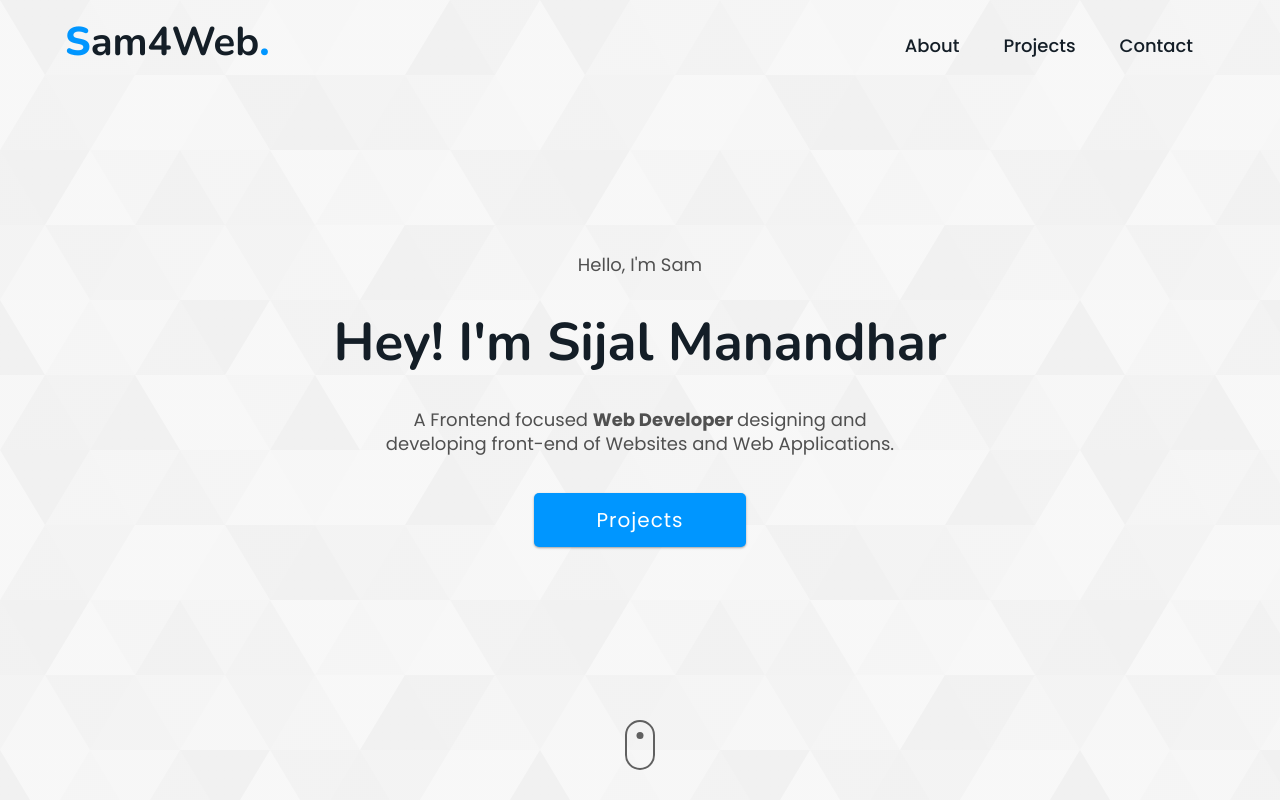
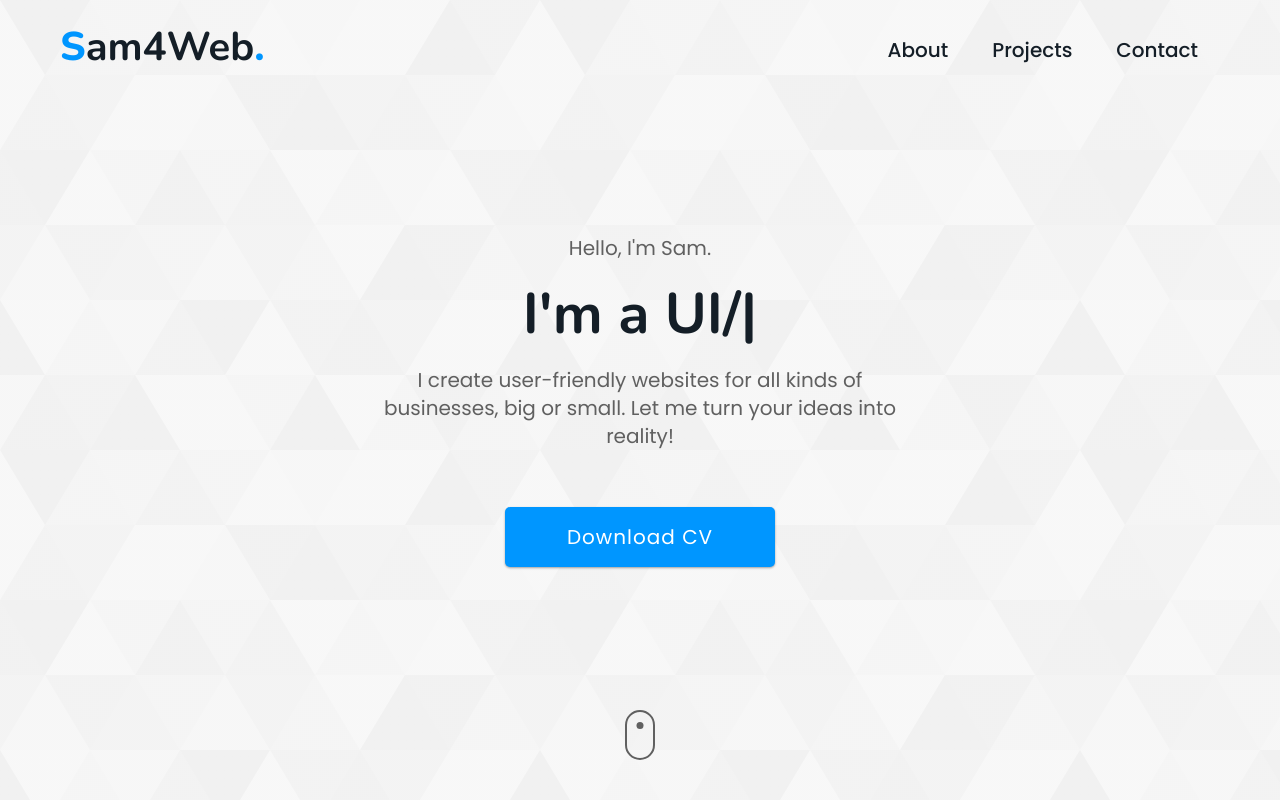
Before and after one commit to sam4web/personal-portfolio, a React (Vite) app: page / in a window 1280 px wide. Shown: the top 800 px of the page. Built offline with nearby package versions, Linux system fonts and the light colour scheme.

Commit message:
code update: > button className changed to "btn" > hero title text changed to animation > download cv button on hero section > hero & header section styles updated > navlinks imported from constant file

```diff
--- a/package.json
+++ b/package.json
@@ -12,6 +12,7 @@
   "dependencies": {
     "react": "^18.2.0",
     "react-dom": "^18.2.0",
+    "react-type-animation": "^3.2.0",
     "sass": "^1.69.4"
   },
   "devDependencies": {
--- a/src/components/About.jsx
+++ b/src/components/About.jsx
@@ -31,12 +31,12 @@ const About = () => {
               <strong> contact </strong> me.
             </p>
             {/* content-paragraph */}
-            <a href='#contact' className='button'>
+            <a href='#contact' className='btn'>
               Contact
             </a>
             <a
               href='https://resume.io/r/8tuDJbCVV'
-              className='button button-transparent'
+              className='btn btn-transparent'
               target='_blank'
               rel='noreferrer'
             >
--- a/src/components/Contact.jsx
+++ b/src/components/Contact.jsx
@@ -45,7 +45,7 @@ const Contact = () => {
             </div>
             {/* input-container */}
 
-            <input type='submit' value='Submit' className='button' />
+            <input type='submit' value='Submit' className='btn' />
           </form>
           {/* form */}
         </div>
--- a/src/components/Header.jsx
+++ b/src/components/Header.jsx
@@ -1,5 +1,5 @@
-import { useEffect } from 'react';
-import { useState } from 'react';
+import { useEffect, useState } from 'react';
+import { navLinks } from '../constants';
 
 const Header = () => {
   const [headerToggleActive, setHeaderToggleActive] = useState(false);
@@ -29,32 +29,24 @@ const Header = () => {
       ${headerScrollActive ? 'header-scroll-active' : ''}`}
     >
       <div className='section-container'>
-        <div className='logo'>
+        <h3 className='logo'>
           <a href='/'>
             <span>S</span>
             am4Web
             <span>.</span>
           </a>
-        </div>
+        </h3>
         {/* logo */}
 
         <nav className='nav'>
           <ul className='nav-list'>
-            <li className='nav-item'>
-              <a href='#about' className='nav-link'>
-                About
-              </a>
-            </li>
-            <li className='nav-item'>
-              <a href='#projects' className='nav-link'>
-                Projects
-              </a>
-            </li>
-            <li className='nav-item'>
-              <a href='#contact' className='nav-link'>
-                Contact
-              </a>
-            </li>
+            {navLinks.map((link, idx) => (
+              <li className='nav-item' key={idx}>
+                <a href={`#${link.id}`} className='nav-link'>
+                  {link.title}
+                </a>
+              </li>
+            ))}
           </ul>
         </nav>
         {/* nav */}
--- a/src/components/Hero.jsx
+++ b/src/components/Hero.jsx
@@ -1,17 +1,39 @@
-/* eslint-disable react/no-unescaped-entities */
+import { TypeAnimation } from 'react-type-animation';
+import resumeDoc from '../assets/resume.pdf';
+
 const Hero = () => {
   return (
     <section className='hero'>
       <div className='section-container'>
-        <p className='desc'>Hello, I'm Sam</p>
-        <h1 className='title'>Hey! I'm Sijal Manandhar</h1>
+        <p className='desc info'>Hello, I&#39;m Sam.</p>
+        <h1 className='title'>
+          <TypeAnimation
+            sequence={[
+              "I'm a Web Developer.",
+              1500,
+              "I'm a UI/UX Designer.",
+              1500,
+            ]}
+            wrapper='span'
+            speed={50}
+            repeat={Infinity}
+          />
+        </h1>
         <p className='desc'>
-          A Frontend focused <strong> Web Developer </strong> designing and
-          developing front-end of Websites and Web Applications.
+          I create user-friendly websites for all kinds of businesses, big or
+          small. Let me turn your ideas into reality!
         </p>
-        <a href='#projects' className='button'>
-          Projects
-        </a>
+
+        <button className='btn'>
+          <a
+            href={resumeDoc}
+            download='Sijal Manandhar Resume'
+            target='_blank'
+            rel='noreferrer'
+          >
+            Download CV
+          </a>
+        </button>
       </div>
 
       <div className='mouse-scroll-animation'>
--- a/src/components/Projects.jsx
+++ b/src/components/Projects.jsx
@@ -14,7 +14,7 @@ const Projects = () => {
         <a
           target='_blank'
           href='https://sam4web.github.io/web-projects/'
-          className='button'
+          className='btn'
           rel='noreferrer'
         >
           View More
--- /dev/null
+++ b/src/constants/index.js
@@ -0,0 +1,5 @@
+export const navLinks = [
+  { id: 'about', title: 'About' },
+  { id: 'projects', title: 'Projects' },
+  { id: 'contact', title: 'Contact' },
+];
--- a/src/styles/common/__button.scss
+++ b/src/styles/common/__button.scss
@@ -1,23 +1,29 @@
-.button {
+.btn {
   cursor: pointer;
   display: inline-block;
   background-color: $pri_color;
-  color: $white;
   padding: 12px 30px;
   border-radius: 5px;
-  font-size: inherit;
-  font-family: 'Poppins', sans-serif;
   border: 2px solid transparent;
-  letter-spacing: 1px;
   box-shadow: rgba(0, 0, 0, 0.12) 0px 1px 3px, rgba(0, 0, 0, 0.24) 0px 1px 2px;
   transition: $global-transition;
+
+  a {
+    color: $white;
+    letter-spacing: 1px;
+    font-size: inherit;
+    font-family: 'Poppins', sans-serif;
+  }
 
   &:hover,
   &-transparent {
     border-color: $pri_color;
     background-color: #ffffff80;
-    color: $pri_color;
     transform: translateY(-5px);
+
+    a {
+      color: $pri_color;
+    }
   }
 
   @include responsive_medium {
--- a/src/styles/components/__about.scss
+++ b/src/styles/components/__about.scss
@@ -27,7 +27,7 @@
     }
   }
 
-  .button-transparent {
+  .btn-transparent {
     margin-left: 10px;
   }
 
@@ -89,7 +89,7 @@
     }
   }
 
-  .button {
+  .btn {
     margin-top: 20px;
 
     @include responsive_small {
--- a/src/styles/components/__header.scss
+++ b/src/styles/components/__header.scss
@@ -1,4 +1,10 @@
-// styles for header
+@mixin header-scroll-styles {
+  background-color: rgba($color: #fff, $alpha: 0.95);
+  box-shadow: rgba(0, 0, 0, 0.05) 0px 0px 1px 2px;
+  padding: 25px 30px;
+  border-radius: 0 0 10px 10px;
+}
+
 .header {
   z-index: 100;
   position: fixed;
@@ -19,13 +25,12 @@
   .section-container {
     @include flex;
     text-align: left;
-    padding: 30px 25px;
-
     margin: auto;
     transition: padding 200ms linear;
 
     @include responsive_medium {
-      padding: 25px;
+      @include header-scroll-styles;
+      padding: 25px 25px !important;
     }
   }
 
@@ -35,7 +40,6 @@
     cursor: pointer;
     font-family: 'Nunito', sans-serif;
     font-weight: 700;
-
     user-select: none;
 
     @include responsive_medium {
@@ -70,7 +74,11 @@
       color: $pri_dark;
       font-weight: 500;
       position: relative;
-      font-size: 18px;
+      font-size: 20px;
+
+      @include responsive_medium {
+        font-size: 18px;
+      }
 
       &::after {
         content: '';
@@ -101,8 +109,8 @@
     display: none;
     background-color: transparent;
     position: fixed;
-    top: 30px;
-    right: 20px;
+    top: 35px;
+    right: 25px;
 
     @include responsive_small {
       display: inline-block;
@@ -150,7 +158,6 @@
   .section-container {
     flex-direction: column;
     align-items: flex-start;
-    padding-bottom: 0 !important;
   }
 
   .nav {
@@ -193,13 +200,6 @@
   }
 }
 
-.header-scroll-active {
-  .section-container {
-    background-color: rgba($color: #fff, $alpha: 0.95);
-    box-shadow: rgba(0, 0, 0, 0.05) 0px 0px 1px 2px;
-
-    padding: 25px 30px;
-    padding-bottom: 15px;
-    border-radius: 0 0 15px 15px;
-  }
+.header-scroll-active .section-container {
+  @include header-scroll-styles;
 }
--- a/src/styles/components/__hero.scss
+++ b/src/styles/components/__hero.scss
@@ -1,18 +1,19 @@
 .hero {
   height: 100vh;
   @include parallex-bg(rgba(245, 245, 245, 0.75), '../assets/hero-bg.svg');
-  @include grid;
-  place-content: center;
+  @include flex;
 
   .section-container {
     margin: auto;
+    width: 100%;
     text-align: center;
   }
 
   .title {
-    font-size: 53px;
-    line-height: 58px;
-    margin-bottom: 36px;
+    font-size: 57px;
+    line-height: 40px;
+    margin: 32px 0;
+    color: $pri_dark;
 
     @include responsive_medium {
       font-size: 45px;
@@ -22,23 +23,22 @@
   }
 
   .desc {
-    max-width: 530px;
+    max-width: 560px;
     margin: 0 auto;
-    margin-bottom: 37px;
-    color: #505050;
-
-    @include responsive_medium {
-      margin-bottom: 24px;
-    }
+    color: $pri_grey;
+    font-size: 20px;
+    line-height: 28px;
   }
 
-  .button {
+  .btn {
     padding: 13px 60px;
     font-size: 20px;
+    margin-top: 57px;
 
     @include responsive_medium {
       padding: 10px 30px;
       font-size: 18px;
+      margin-top: 36px;
     }
   }
 
@@ -48,7 +48,7 @@
     }
 
     position: absolute;
-    bottom: 30px;
+    bottom: 40px;
     left: 50%;
     transform: translateX(-50%);
     width: 30px;
```
Also changed, not shown: 2 other files (tests, documents, lock files or other folders).
